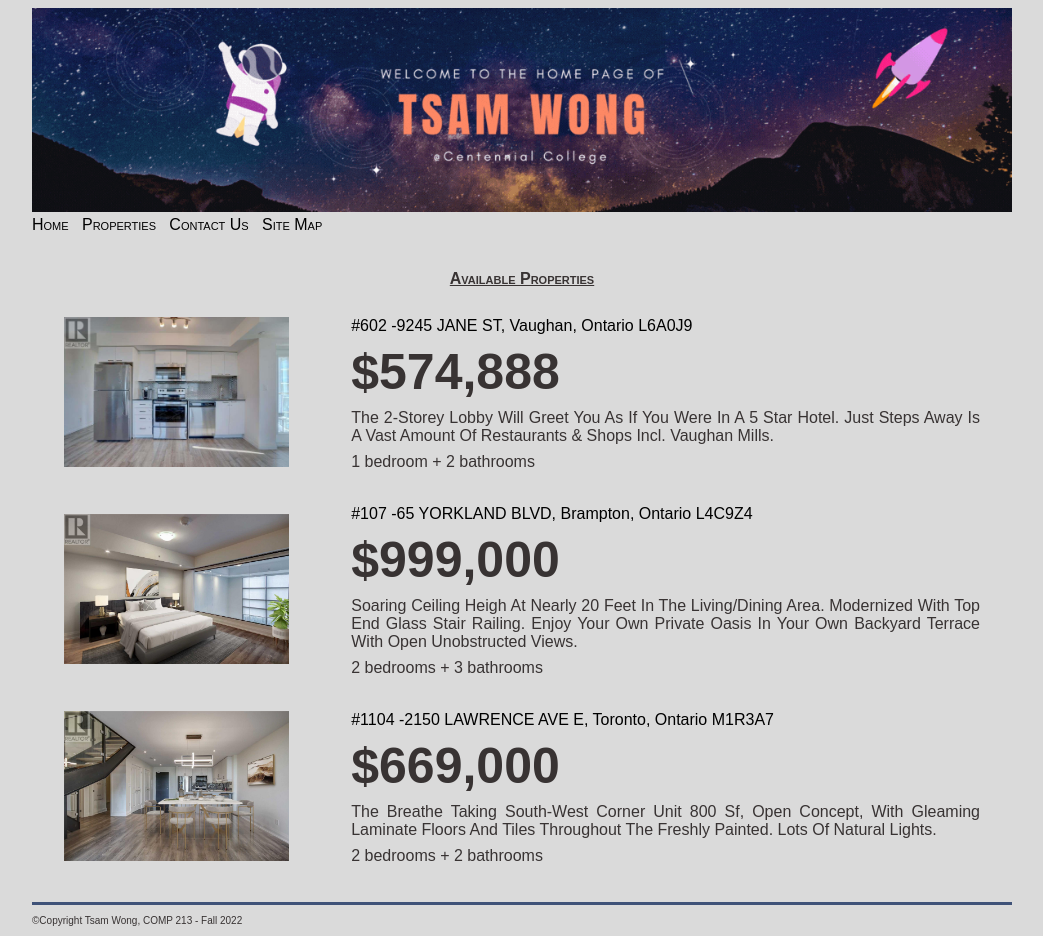
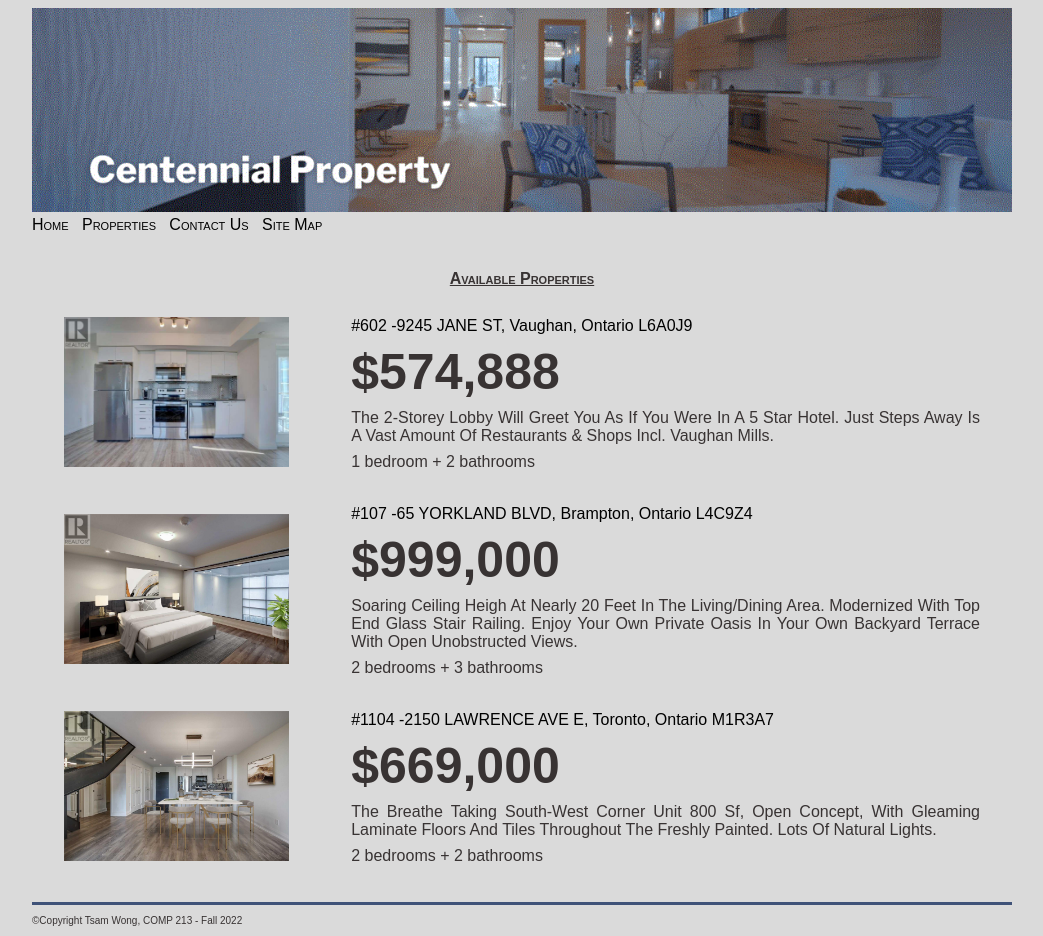
Before and after one commit to multifca/multifca.github.io, a plain HTML site: page properties.html in a window 1280 px wide. Shown: the whole page, without its empty margins (118-1161 px from the left). Drawn offline with Linux system fonts and the light colour scheme.

Commit message:
Update properties.html

```diff
--- a/properties.html
+++ b/properties.html
@@ -19,7 +19,7 @@
 
 <header>
 
-     <img border="0" alt="banner" src="banner.gif" width="980">
+     <img border="0" alt="banner" src="banner_project.gif" width="980">
 
 </header>
 
```
